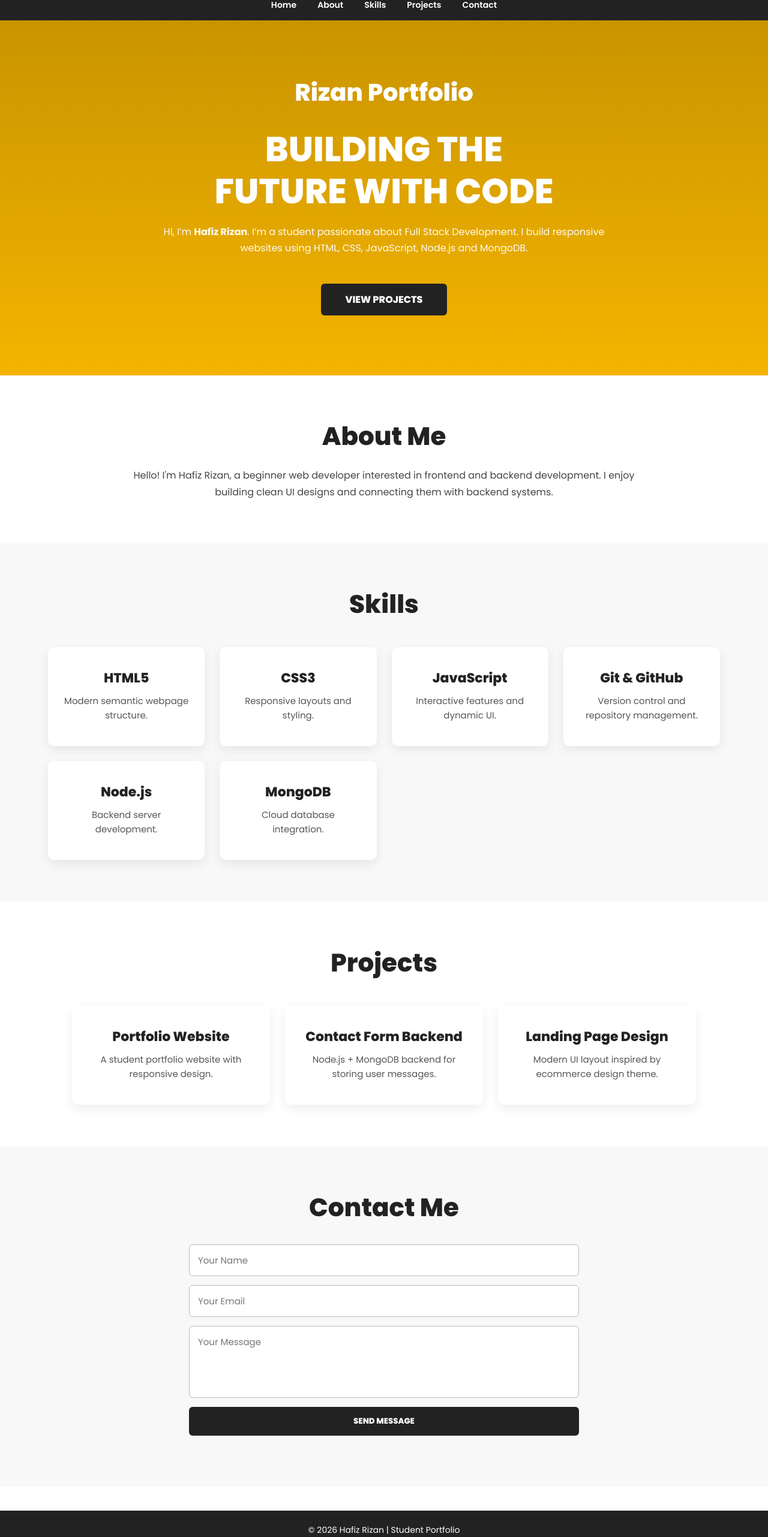
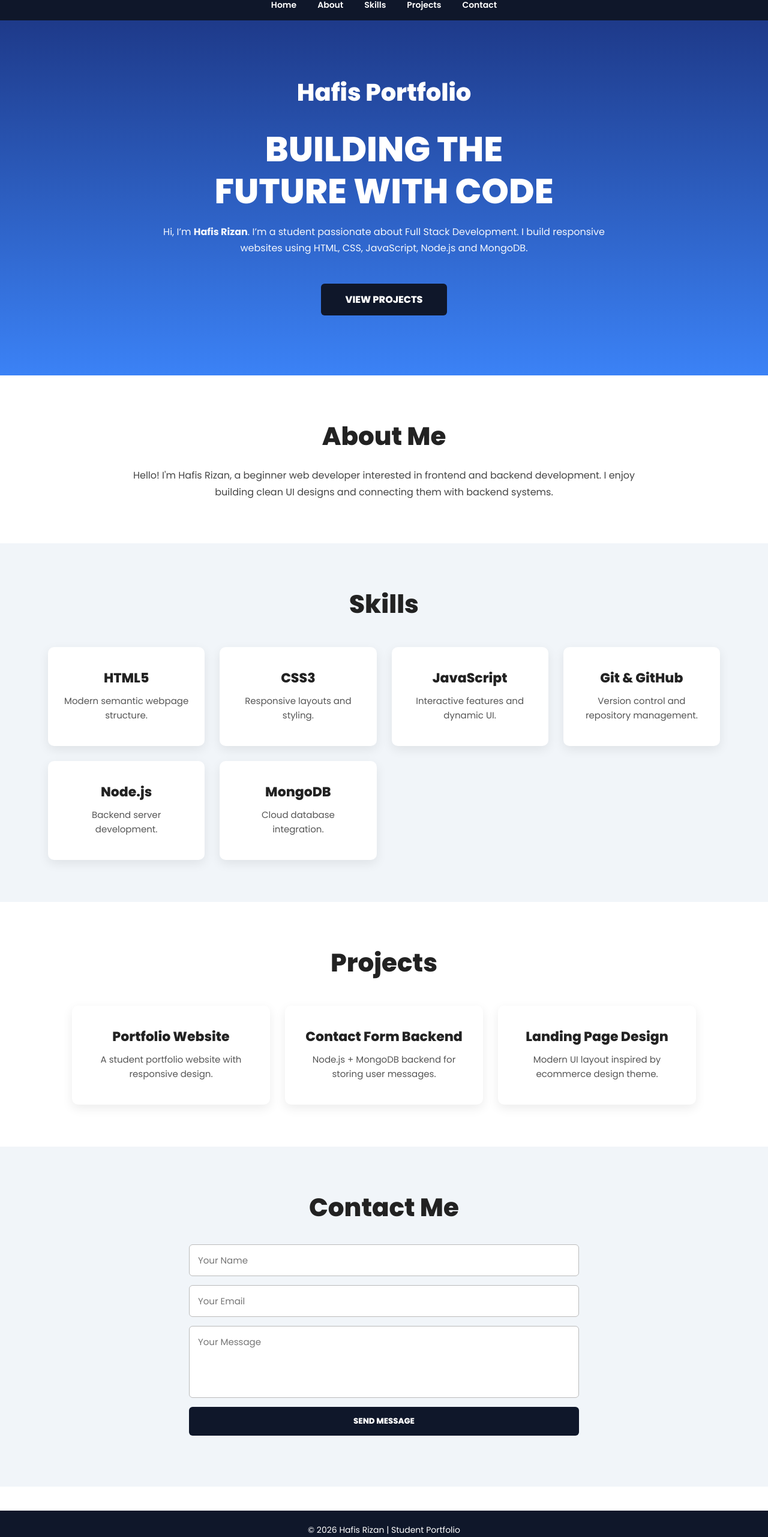
Before and after one commit to 25bcyc27-ux/portfoliowebsite, a plain HTML site: page index.html in a window 1280 px wide. Shown: the part 17-2580 px from the top of the page at 60% size. Drawn offline with Linux system fonts and the light colour scheme.

Commit message:
updated frontend

```diff
--- a/index.html
+++ b/index.html
@@ -24,7 +24,7 @@
 
   <!-- Hero Section -->
   <section class="hero" id="home">
-    <h2 class="hero-brand">Rizan Portfolio</h2>
+    <h2 class="hero-brand">Hafis Portfolio</h2>
 
     <h1 class="hero-title">
       BUILDING THE <br />
@@ -32,7 +32,7 @@
     </h1>
 
     <p class="hero-text">
-      Hi, I’m <b>Hafiz Rizan</b>. I’m a student passionate about Full Stack Development.
+      Hi, I’m <b>Hafis Rizan</b>. I’m a student passionate about Full Stack Development.
       I build responsive websites using HTML, CSS, JavaScript, Node.js and MongoDB.
     </p>
 
@@ -43,7 +43,7 @@
   <section class="section" id="about">
     <h2 class="section-title">About Me</h2>
     <p class="section-desc">
-      Hello! I'm Hafiz Rizan, a beginner web developer interested in frontend and backend development.
+      Hello! I'm Hafis Rizan, a beginner web developer interested in frontend and backend development.
       I enjoy building clean UI designs and connecting them with backend systems.
     </p>
   </section>
@@ -124,7 +124,7 @@
 
   <!-- Footer -->
   <footer class="footer">
-    <p>© 2026 Hafiz Rizan | Student Portfolio</p>
+    <p>© 2026 Hafis Rizan | Student Portfolio</p>
   </footer>
 
   <script src="script.js"></script>
--- a/style.css
+++ b/style.css
@@ -10,13 +10,13 @@ html {
 }
 
 body {
-  background: white;
+  background: #ffffff;
   color: #222;
 }
 
 /* Navbar */
 .top-header {
-  background: #222;
+  background: #0f172a;   /* dark navy */
   padding: 15px 0;
   position: sticky;
   top: 0;
@@ -38,27 +38,26 @@ body {
 }
 
 .top-nav a:hover {
-  color: #f4b400;
+  color: #3b82f6;  /* blue */
 }
 
-/* Hero */
+/* Hero Section */
 .hero {
-  background: linear-gradient(to bottom, #c99400, #f4b400);
+  background: linear-gradient(to bottom, #1e3a8a, #3b82f6);
   text-align: center;
   padding: 90px 20px 100px;
+  color: white;
 }
 
 .hero-brand {
   font-size: 40px;
   font-weight: 900;
-  color: white;
   margin-bottom: 30px;
 }
 
 .hero-title {
   font-size: 58px;
   font-weight: 900;
-  color: white;
   line-height: 1.2;
   text-transform: uppercase;
 }
@@ -67,7 +66,6 @@ body {
   max-width: 750px;
   margin: 20px auto;
   font-size: 16px;
-  color: white;
   opacity: 0.95;
   line-height: 1.7;
 }
@@ -75,7 +73,7 @@ body {
 .hero-btn {
   display: inline-block;
   margin-top: 25px;
-  background: #222;
+  background: #0f172a;
   color: white;
   text-decoration: none;
   padding: 14px 40px;
@@ -86,7 +84,7 @@ body {
 
 .hero-btn:hover {
   background: white;
-  color: #222;
+  color: #0f172a;
 }
 
 /* Sections */
@@ -113,7 +111,7 @@ body {
 }
 
 .light-section {
-  background: #f8f8f8;
+  background: #f1f5f9;  /* light blue-gray */
   max-width: 100%;
 }
 
@@ -149,7 +147,7 @@ body {
 
 .card:hover {
   transform: translateY(-6px);
-  border-bottom: 4px solid #f4b400;
+  border-bottom: 4px solid #3b82f6;
 }
 
 /* Contact */
@@ -175,11 +173,12 @@ textarea {
 }
 
 input:focus, textarea:focus {
-  border-color: #f4b400;
+  border-color: #3b82f6;
 }
 
+/* Button */
 button {
-  background: #222;
+  background: #0f172a;
   color: white;
   padding: 14px;
   border: none;
@@ -190,10 +189,11 @@ button {
 }
 
 button:hover {
-  background: #f4b400;
-  color: #222;
+  background: #3b82f6;
+  color: white;
 }
 
+/* Status */
 #status {
   text-align: center;
   margin-top: 15px;
@@ -202,7 +202,7 @@ button:hover {
 
 /* Footer */
 .footer {
-  background: #222;
+  background: #0f172a;
   color: white;
   text-align: center;
   padding: 22px;
```
